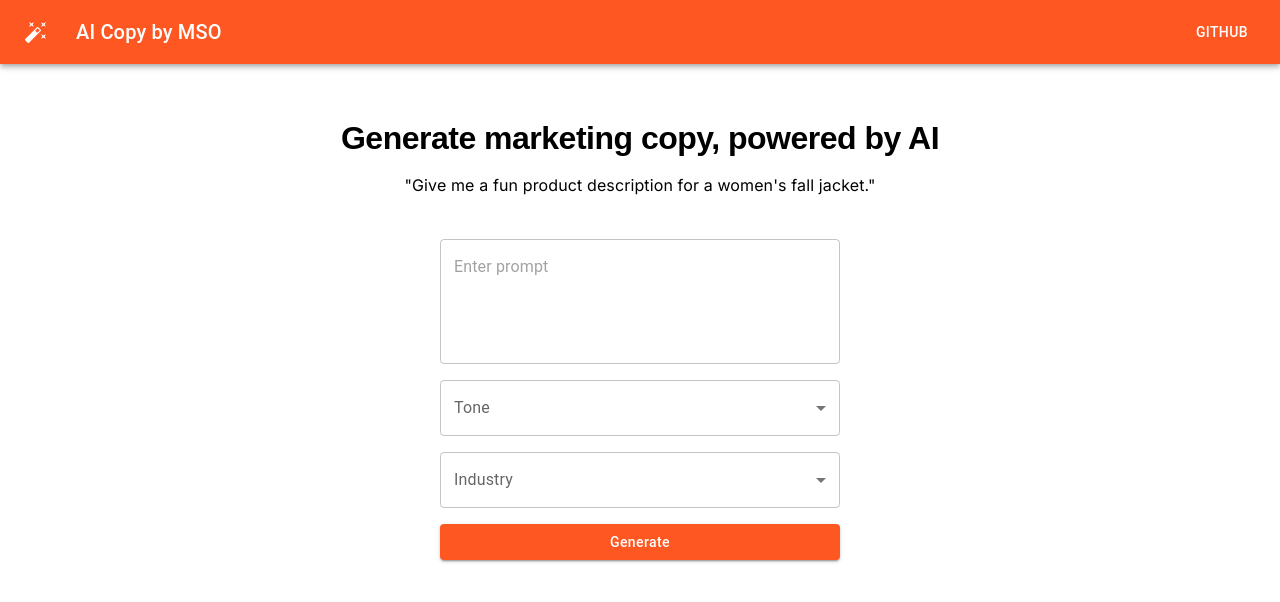
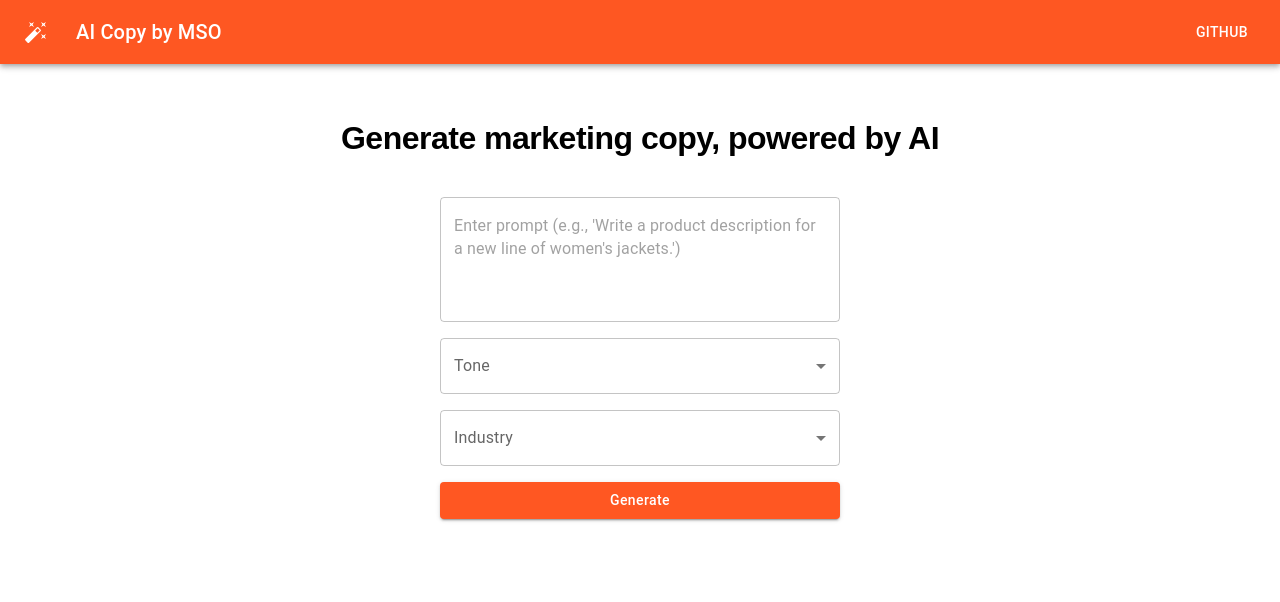
Before and after one commit to markohanesian/ai-copy-mso, a React (Create React App) app in the folder frontend/: page / in a window 1280 px wide. Shown: the top 602 px of the page. Built offline with nearby package versions, Linux system fonts and the light colour scheme.

Commit message:
Streamline UI by moving example prompt text to input placeholder

```diff
--- a/frontend/src/components/CopyGenerator.js
+++ b/frontend/src/components/CopyGenerator.js
@@ -58,7 +58,7 @@ const handleCopy = () => {
             <TextField
                 multiline
                 rows={4}
-                placeholder="Enter prompt"
+                placeholder="Enter prompt (e.g., 'Write a product description for a new line of women's jackets.')"
                 value={prompt}
                 onChange={(e) => setPrompt(e.target.value)}
                 variant="outlined"
--- a/frontend/src/components/HomeHero.js
+++ b/frontend/src/components/HomeHero.js
@@ -24,18 +24,6 @@ const HomeHero = () => {
             >
                 Generate marketing copy, powered by AI
             </Typography>
-            <Typography
-                variant="h6"
-                component="p"
-                sx={{
-                    fontFamily: 'Inter, sans-serif',
-                    fontWeight: 400,
-                    fontSize: '1rem',
-                    marginTop: 2,
-                }}
-            >
-                "Give me a fun product description for a women's fall jacket."
-            </Typography>
         </Box>
     );
 };
```
